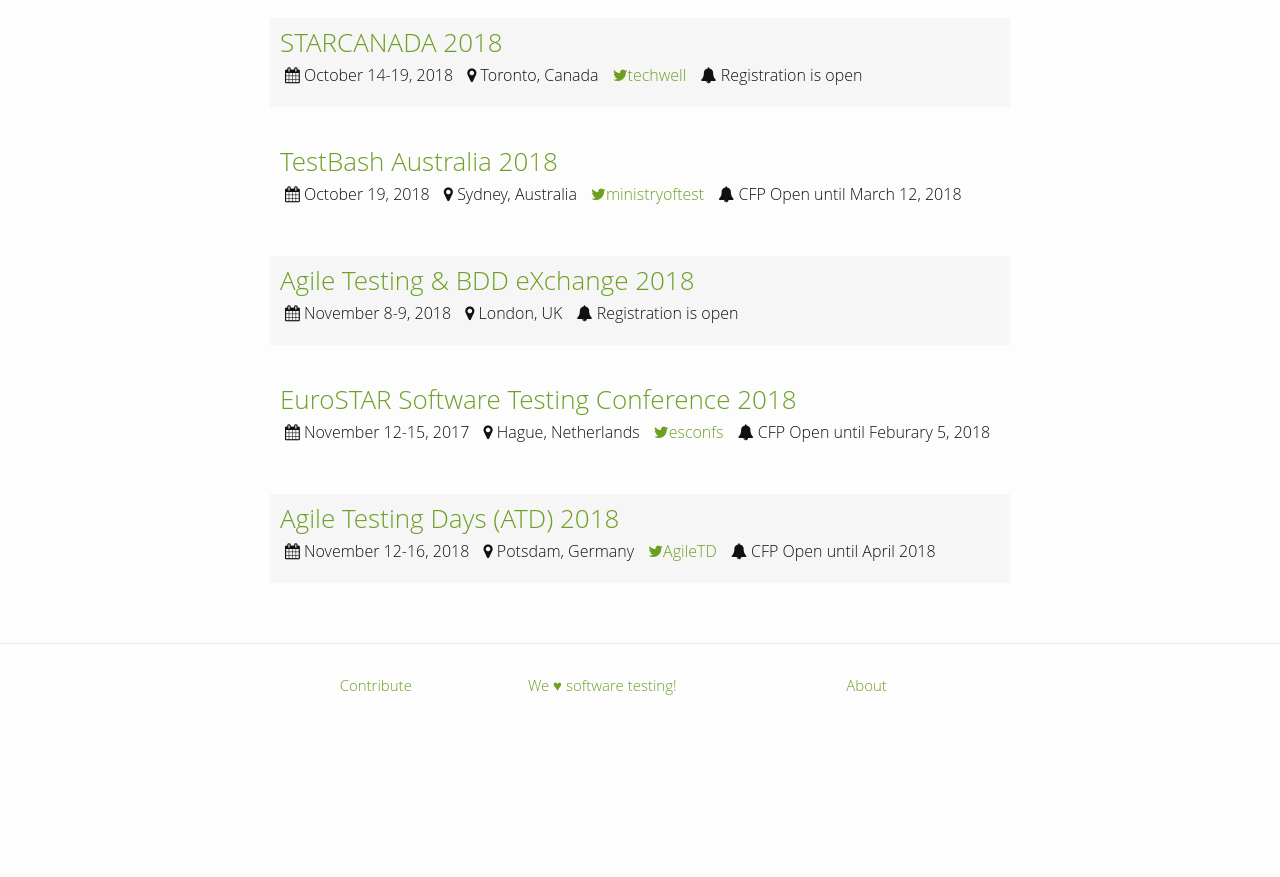
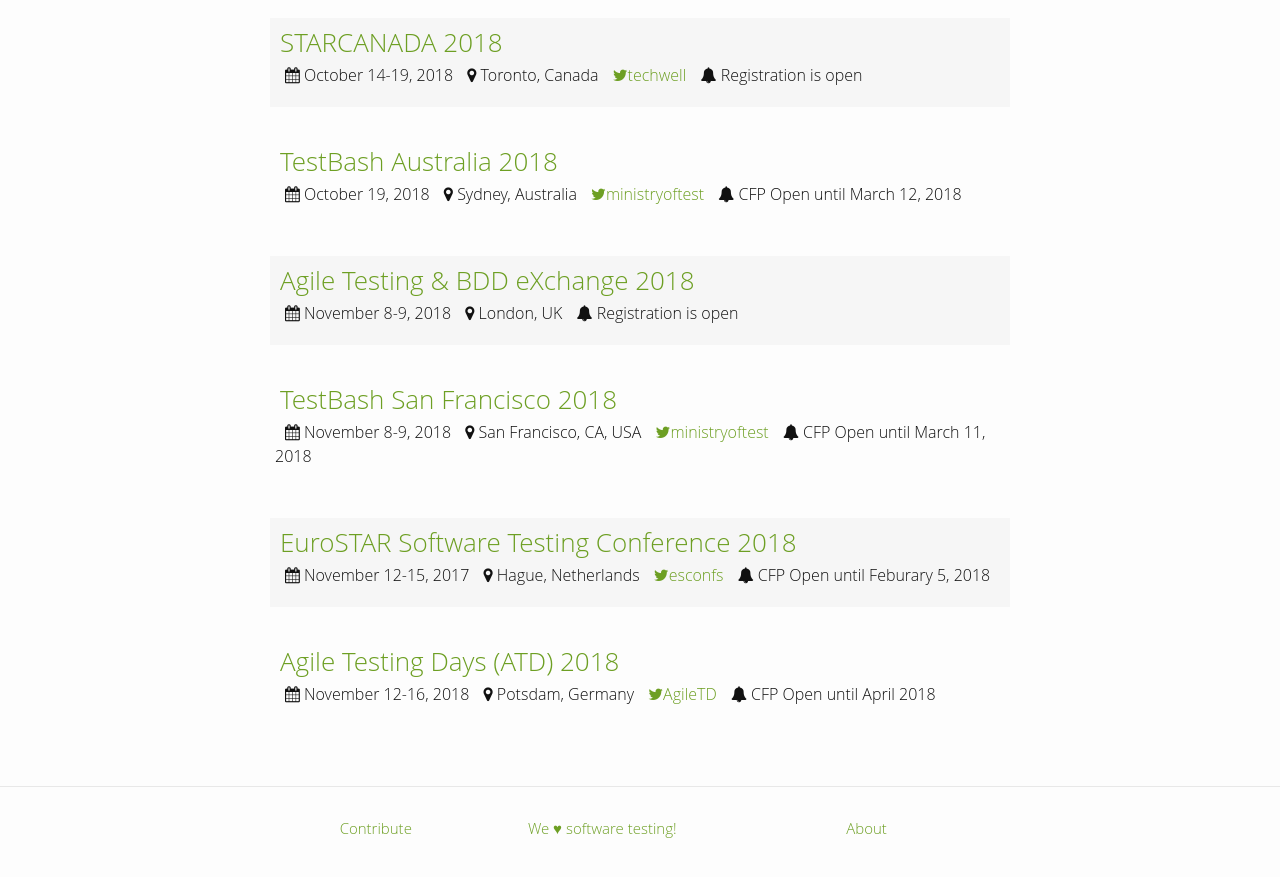
Before and after one commit to TestingConferences/testingconferences.github.io, a Jekyll site: the page built from index.html, in a window 1280 px wide and 900 px high, scrolled down 4967 px. Shown: the top 877 px of the window. Built offline with Jekyll 4.4.1, drawn with Linux system fonts in a browser that asks for light colours; before the commit the page ends 5724 px from its top, so only the background shows below that.

Commit message:
Added TestBash SF 18

```diff
--- a/_data/current.yml
+++ b/_data/current.yml
@@ -281,6 +281,13 @@
   url: https://skillsmatter.com/conferences/10367-formerly-known-as-agile-testing-and-bdd-exchange-2018
   status: Registration is open
 
+- name: TestBash San Francisco 2018
+  location: San Francisco, CA, USA
+  dates: "November 8-9, 2018"
+  url: https://dojo.ministryoftesting.com/events/testbash-san-francisco-2018
+  twitter: ministryoftest
+  status: CFP Open until March 11, 2018
+
 - name: EuroSTAR Software Testing Conference 2018
   location: Hague, Netherlands
   dates: "November 12-15, 2017"
```
